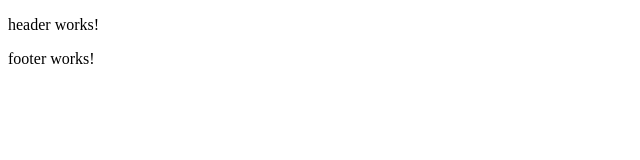
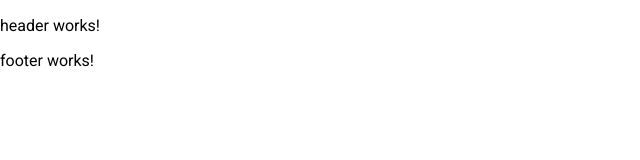
Before and after one commit to rajchavan5277/hacker-news, an Angular app: page / in a window 1280 px wide. Shown: the top 160 px of the page, without its empty margins (0-640 px from the left). Built offline with nearby package versions, Linux system fonts and the light colour scheme.

Commit message:
Add angular material and bootstrap

```diff
--- a/angular.json
+++ b/angular.json
@@ -24,6 +24,7 @@
               "src/assets"
             ],
             "styles": [
+              "./node_modules/@angular/material/prebuilt-themes/indigo-pink.css",
               "src/styles.css"
             ],
             "scripts": []
@@ -88,6 +89,7 @@
               "src/assets"
             ],
             "styles": [
+              "./node_modules/@angular/material/prebuilt-themes/indigo-pink.css",
               "src/styles.css"
             ],
             "scripts": []
@@ -119,6 +121,7 @@
           }
         }
       }
-    }},
+    }
+  },
   "defaultProject": "hacker-news"
 }
--- a/package.json
+++ b/package.json
@@ -12,13 +12,16 @@
   "private": true,
   "dependencies": {
     "@angular/animations": "~9.1.1",
+    "@angular/cdk": "^9.2.4",
     "@angular/common": "~9.1.1",
     "@angular/compiler": "~9.1.1",
     "@angular/core": "~9.1.1",
     "@angular/forms": "~9.1.1",
+    "@angular/material": "^9.2.4",
     "@angular/platform-browser": "~9.1.1",
     "@angular/platform-browser-dynamic": "~9.1.1",
     "@angular/router": "~9.1.1",
+    "bootstrap": "^4.5.0",
     "rxjs": "~6.5.4",
     "tslib": "^1.10.0",
     "zone.js": "~0.10.2"
--- a/src/index.html
+++ b/src/index.html
@@ -6,6 +6,8 @@
   <base href="/">
   <meta name="viewport" content="width=device-width, initial-scale=1">
   <link rel="icon" type="image/x-icon" href="favicon.ico">
+  <link href="https://fonts.googleapis.com/css?family=Roboto:300,400,500&display=swap" rel="stylesheet">
+  <link href="https://fonts.googleapis.com/icon?family=Material+Icons" rel="stylesheet">
 </head>
 <body>
   <app-root></app-root>
--- a/src/styles.css
+++ b/src/styles.css
@@ -1 +1,4 @@
 /* You can add global styles to this file, and also import other style files */
+
+html, body { height: 100%; }
+body { margin: 0; font-family: Roboto, "Helvetica Neue", sans-serif; }
```
Also changed, not shown: 1 other file (tests, documents, lock files or other folders).
